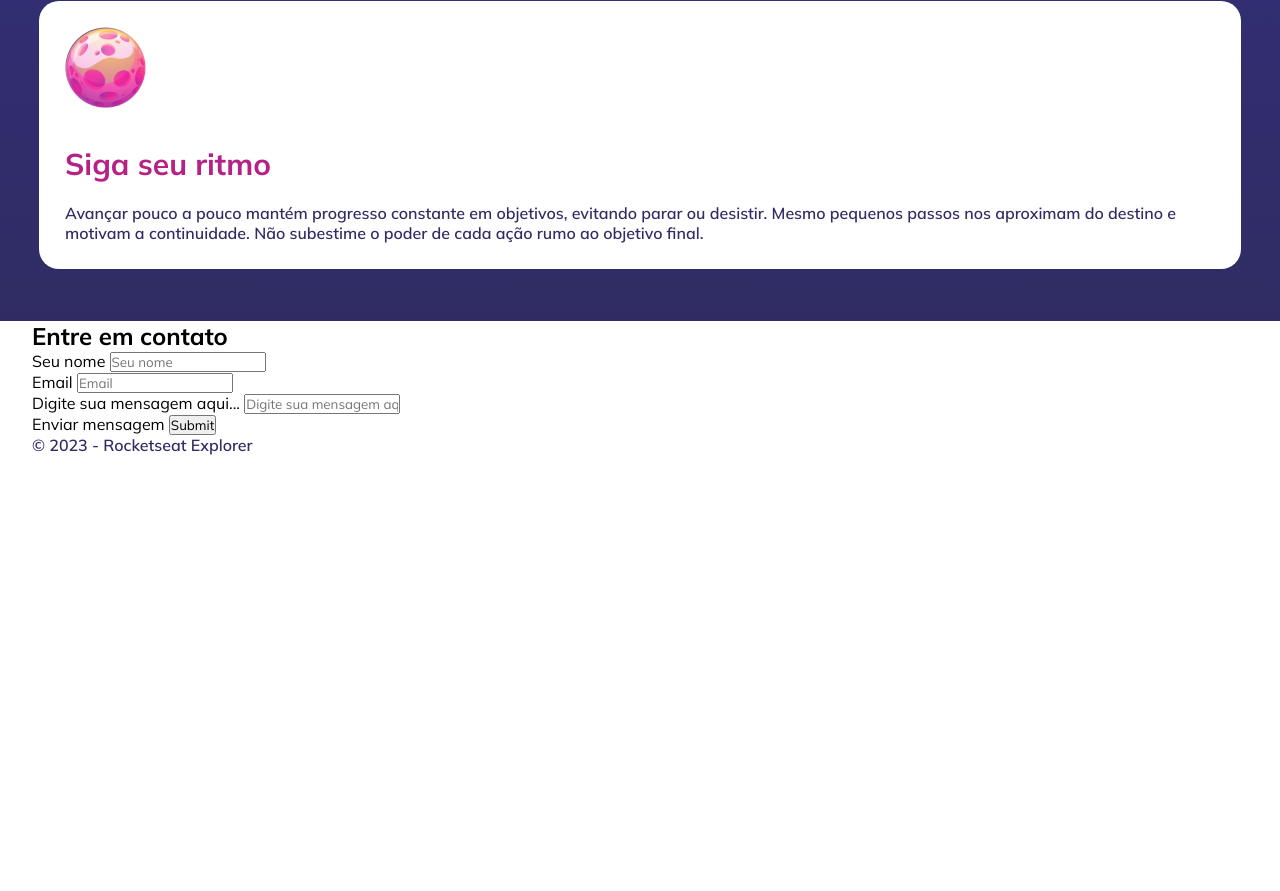
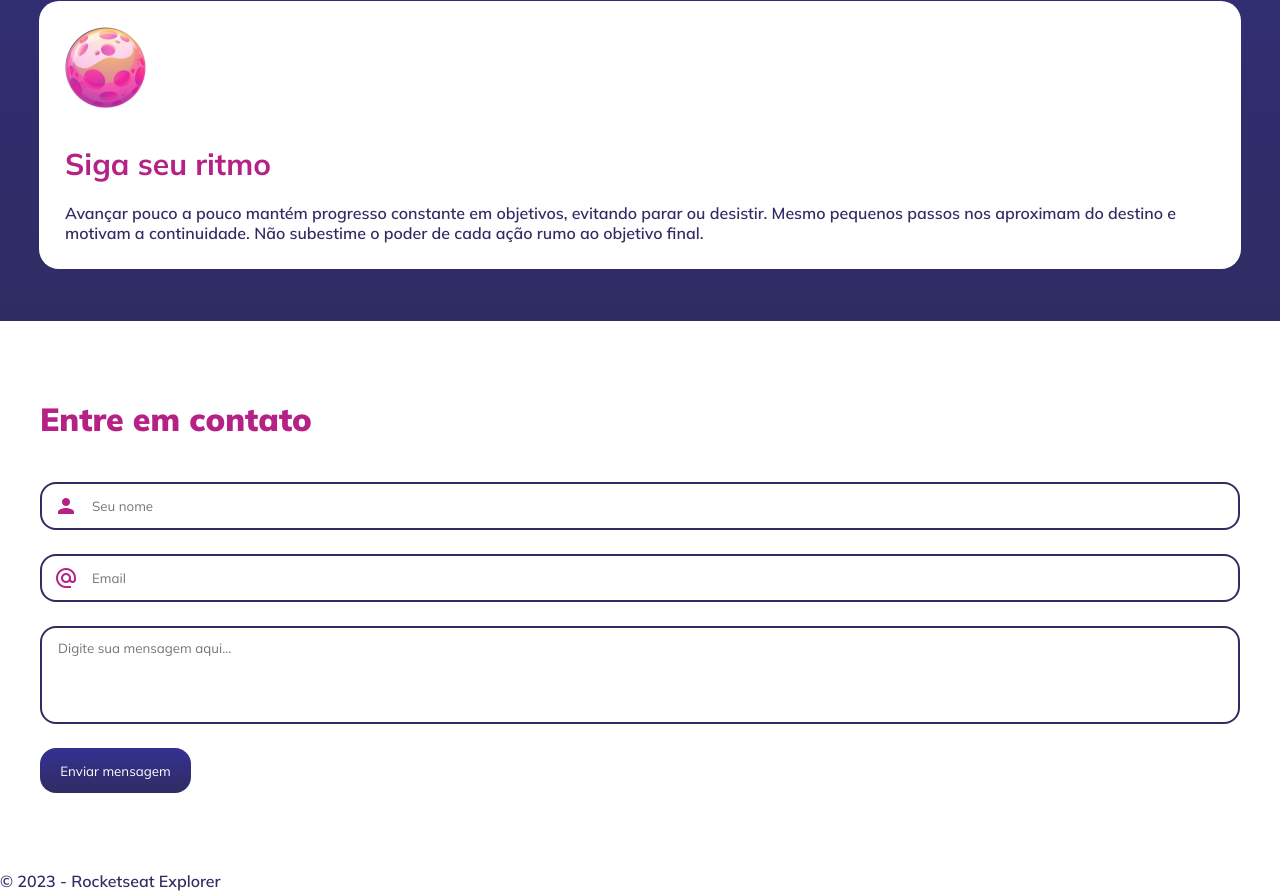
Before and after one commit to DavidFerreiraa/ExploreSemLimites, a plain HTML site: page index.html in a window 1280 px wide. Shown: the part 1359-2250 px from the top of the page. Before the commit the page ends 1814 px from the top, so only its background shows below. Drawn offline with Linux system fonts and the light colour scheme.

Commit message:
feat: add send mail section

```diff
--- a/index.html
+++ b/index.html
@@ -6,6 +6,8 @@
     <link rel="preconnect" href="https://fonts.googleapis.com">
     <link rel="preconnect" href="https://fonts.gstatic.com" crossorigin>
     <link href="https://fonts.googleapis.com/css2?family=Mulish:ital,wght@0,200..1000;1,200..1000&display=swap" rel="stylesheet">
+    <link href="https://fonts.googleapis.com/icon?family=Material+Icons"
+      rel="stylesheet">
     <link rel="stylesheet" href="style.css">
     <title>Explore sem limites</title>
 </head>
@@ -41,27 +43,36 @@
             </div>
         </aside>
     </section>
-    <section>
+    <section class="send-mail">
         <h2>Entre em contato</h2>
         <form>
             <div class="input-wrapper name">
                 <label for="name">Seu nome</label>
-                <input type="text" id="name" name="name" placeholder="Seu nome"/>
+                <div class="input-field">
+                    <i class="material-icons">person</i>
+                    <input type="text" id="name" name="name" placeholder="Seu nome"></input>
+                </div>
             </div>
             <div class="input-wrapper email">
                 <label for="email">Email</label>
-                <input type="email" id="email" name="email" placeholder="Email"/>
+                <div class="input-field">
+                    <i class="material-icons">alternate_email</i>
+                    <input type="email" id="email" name="email" placeholder="Email"/>
+                </div>
             </div>
             <div class="input-wrapper text">
                 <label for="message">Digite sua mensagem aqui...</label>
-                <input type="text" id="message" name="message" placeholder="Digite sua mensagem aqui..."/>
+                <div class="input-field">
+                    <i class="material-icons"></i>
+                    <input type="text" id="message" name="message" placeholder="Digite sua mensagem aqui..."/>
+                </div>
             </div>
             <label for="send">Enviar mensagem</label>
-            <input type="submit" name="send" id="send" placeholder="Enviar mensagem"/>
+            <input type="submit" name="send" id="send" placeholder="Enviar mensagem" value="Enviar mensagem"/>
         </form>
-        <footer>
-            <p>© 2023 - Rocketseat Explorer</p>
-        </footer>
     </section>
+    <footer>
+        <p>© 2023 - Rocketseat Explorer</p>
+    </footer>
 </body>
 </html>
--- a/style.css
+++ b/style.css
@@ -10,6 +10,7 @@
     --color-purple-500: #B52184;
     --color-purple-800: #312D64;
     --color-white: #FFFFFF;
+    --linear-gradient: #343193, #302C63;
 }
 
 html, body, input {
@@ -65,7 +66,7 @@ p {
 aside {
     display: grid;
     grid-template-columns: 1fr;
-    background-image: linear-gradient(#343193, #302C63);
+    background-image: linear-gradient(var(--linear-gradient));
     padding: 5.2rem 3.9rem;
     gap: 5rem;
 }
@@ -85,3 +86,71 @@ aside .card {
 .card img {
     margin-bottom: 3.3rem;
 }
+
+form {
+    display: flex;
+    flex-direction: column;
+    gap: 2.4rem;
+}
+
+.send-mail {
+    padding: 7.8rem 4rem;
+}
+
+.send-mail h2 {
+    color: var(--color-purple-500);
+    font-size: 3.2rem;
+    font-weight: 900;
+    text-align: start;
+    margin-bottom: 4.3rem;
+}
+
+label {
+    display: none;
+}
+
+.input-wrapper input {
+    width: 100%;
+    height: 4.8rem;
+    border: 2px solid var(--color-purple-800);
+    border-radius: 1.6rem;
+    text-align: start;
+}
+
+.input-wrapper input::placeholder {
+    padding: 1.6rem 5rem;
+}
+
+.text input {
+    height: 9.8rem;
+}
+
+.text input::placeholder {
+    position: absolute;
+    top: 0;
+    left: 0;
+    padding: 1.2rem 1.6rem;
+}
+
+.input-field {
+    display: flex;
+    align-items: center;
+}
+
+.input-field i {
+    color: var(--color-purple-500);
+    position: absolute;
+    padding: 0rem 1.4rem;
+}
+
+form #send {
+    width: 15.1rem;
+    height: 4.5rem;
+
+    color: var(--color-white);
+
+    border: none;
+
+    border-radius: 1.6rem;
+    background-image: linear-gradient(var(--linear-gradient));
+}
```
